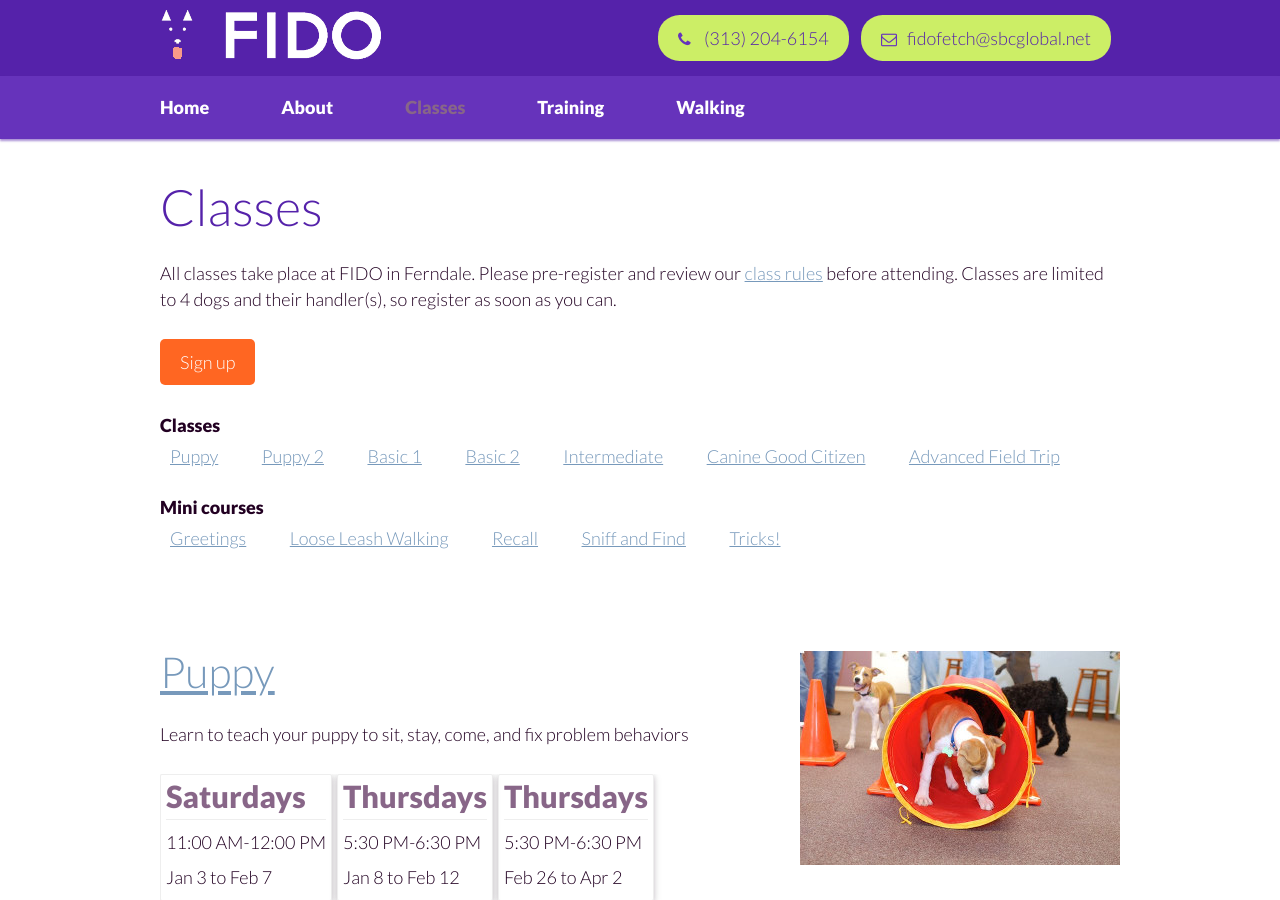
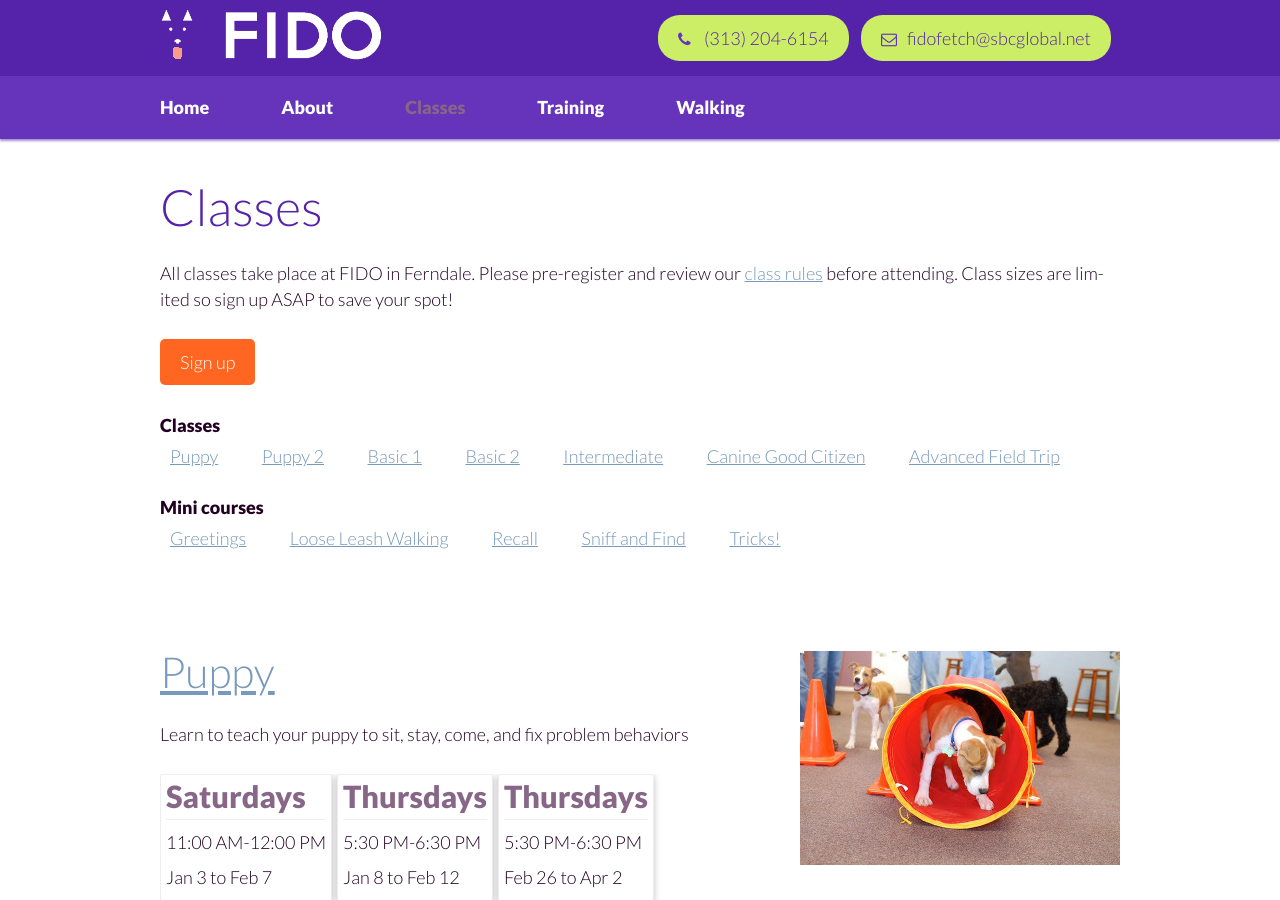
Before and after one commit to fidodogtraining/fidodogtraining.github.io, a Jekyll site: the page built from _autopages/classes.html, in a window 1280 px wide and 900 px high. Built offline with Jekyll 4.4.1, drawn with Linux system fonts in a browser that asks for light colours; Markdown is read by kramdown in place of the engine named in the settings.

Commit message:
Update classes.html

```diff
--- a/_autopages/classes.html
+++ b/_autopages/classes.html
@@ -2,8 +2,8 @@
 title: Classes
 ---
 <p>All classes take place at FIDO in Ferndale. Please pre-register and review our
-<a href="/rules-for-class/">class rules</a> before attending. Classes are limited
-to 4 dogs and their handler(s), so register as soon as you can.</p>
+<a href="/rules-for-class/">class rules</a> before attending. Class sizes are limited
+so sign up ASAP to save your spot!</p>
 <p><a class="button cta" href="/images/fido_agree_rules.pdf">Sign up</a></p>
 
 {% assign classes = site.classes | sort: "weight" %}
```
